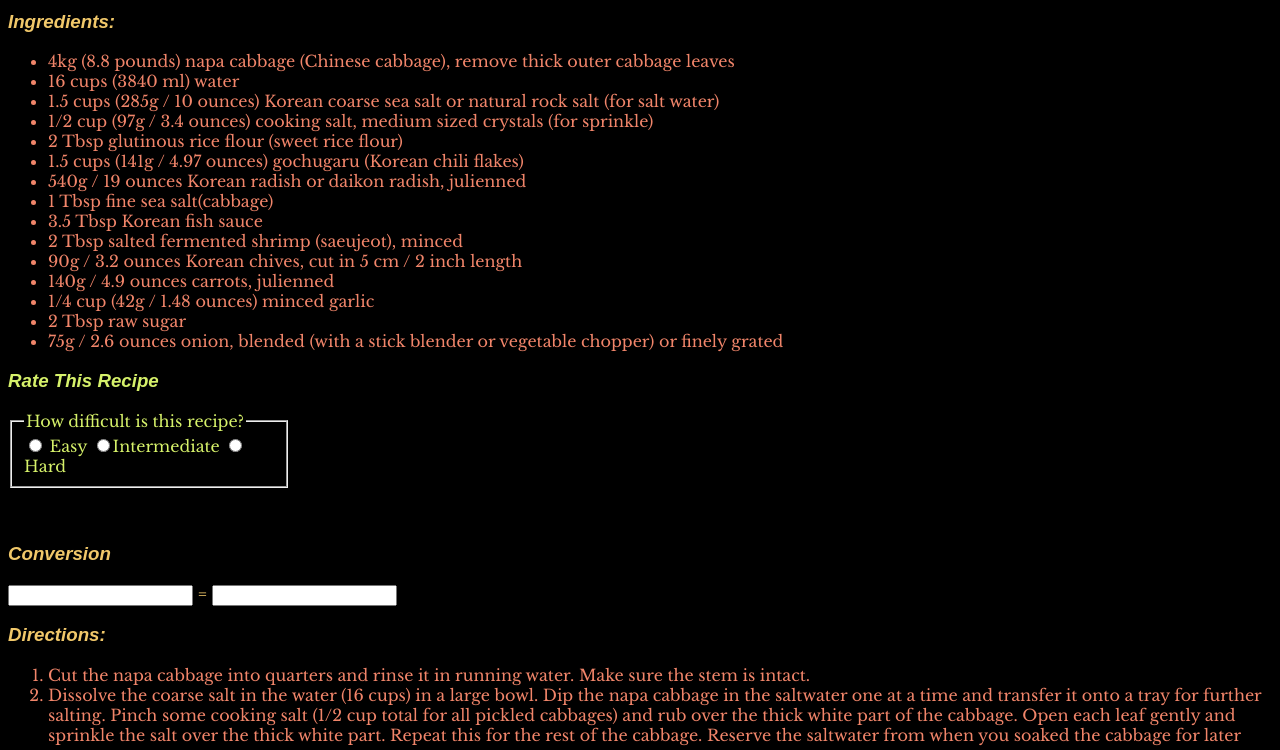
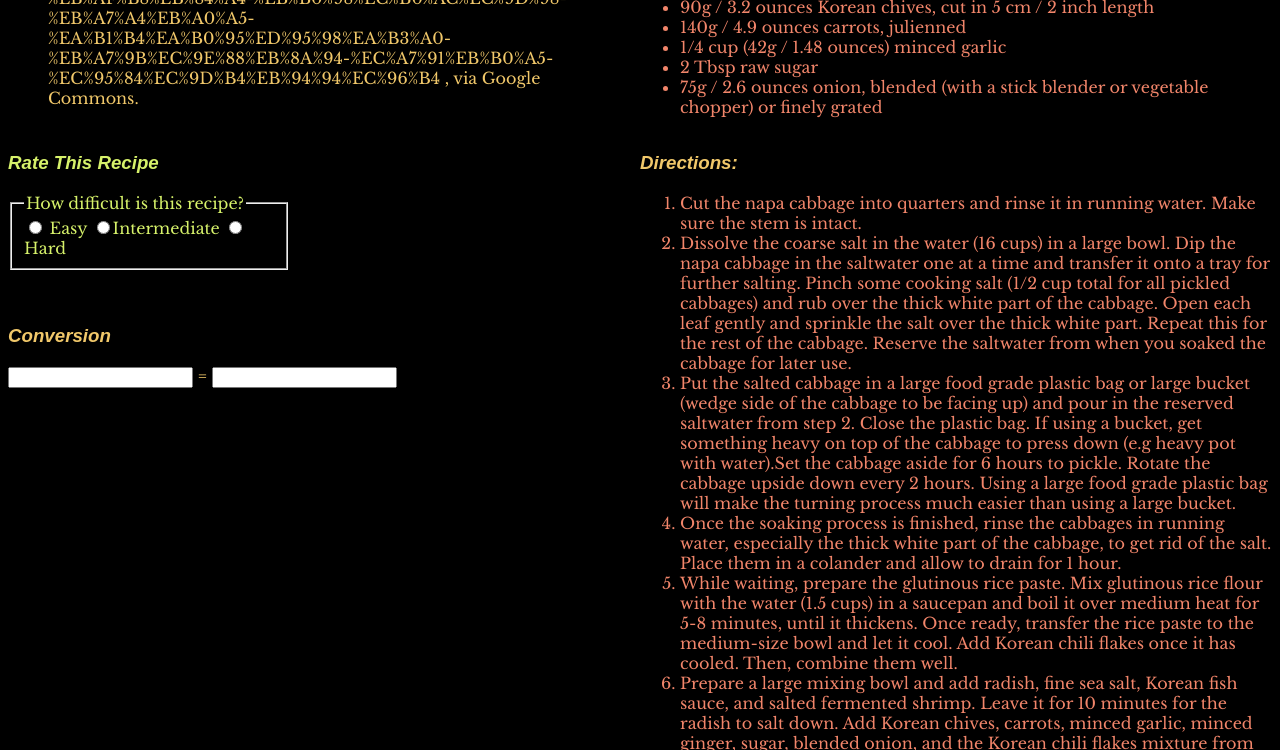
Before and after one commit to kristinayankovsky/CodingAssignment3, a plain HTML site: page index.html in a window 1280 px wide. Shown: the part 486-1236 px from the top of the page. Drawn offline with nearby package versions, Linux system fonts and the light colour scheme; a web font is replaced by a local one.

Commit message:
Update style.css

```diff
--- a/css/style.css
+++ b/css/style.css
@@ -69,3 +69,14 @@ legend, fieldset {
 .rate {
    color: #D6F16A;
 }
+        .wrapper {
+
+  display: flex;
+
+}
+
+.wrapper div {
+
+  flex: 1;
+
+}
```
